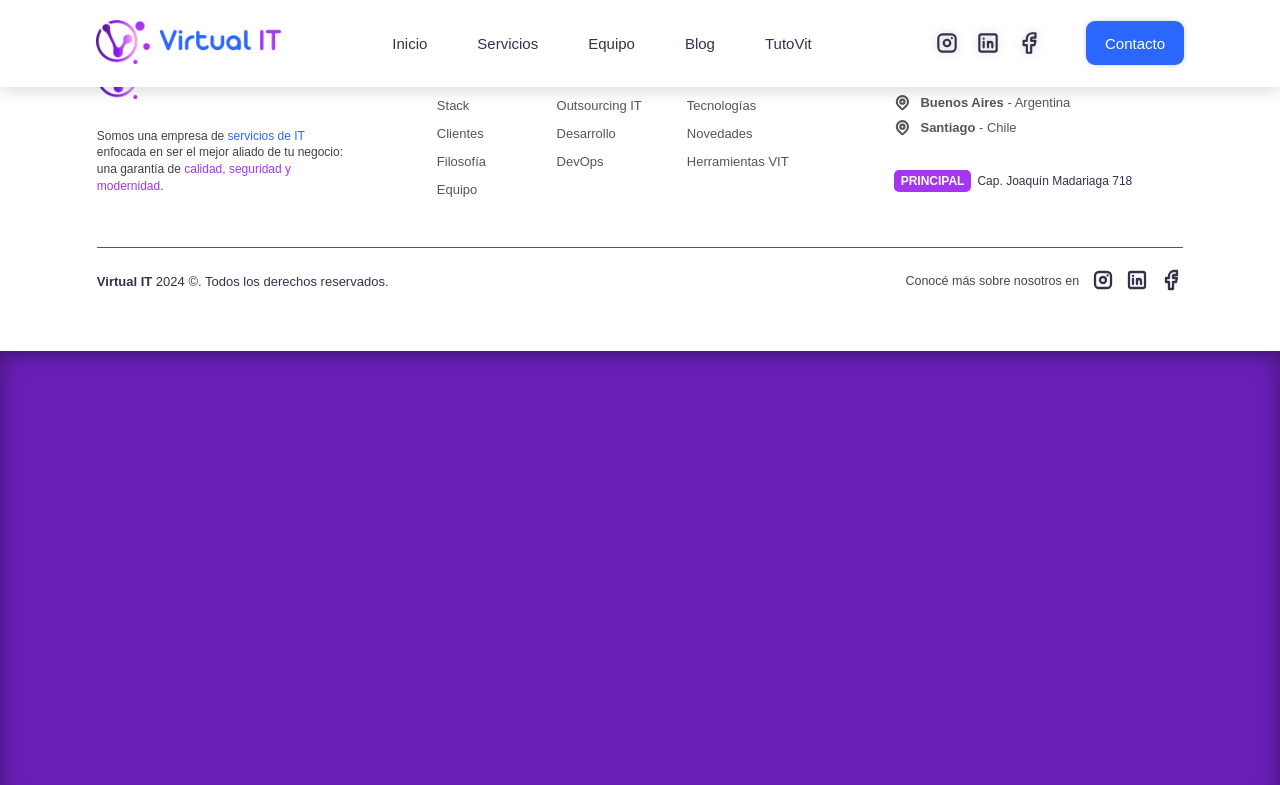
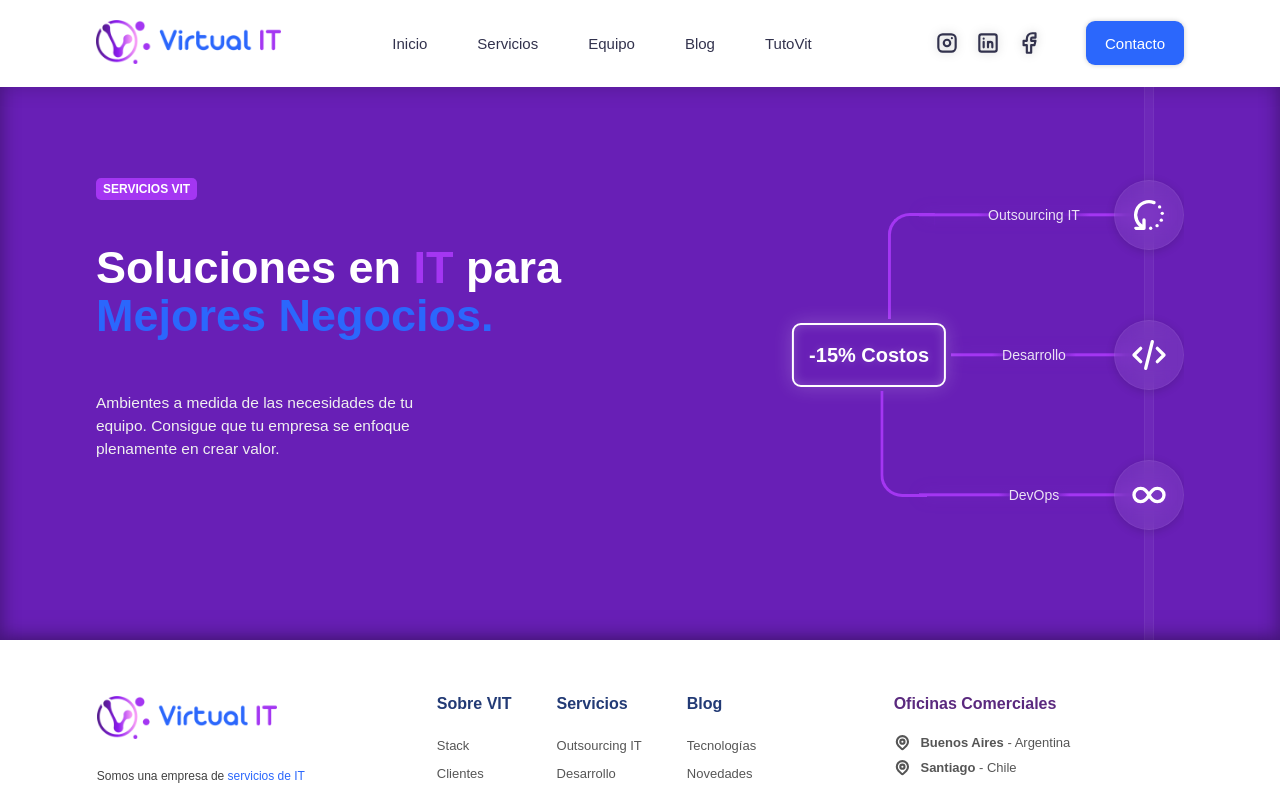
Before and after one commit to ivanbonomi13/vit-site, a React (Vite) app: page /equipo in a window 1280 px wide. Shown: the top 785 px of the page. Built offline with nearby package versions, Linux system fonts and the light colour scheme; a web font is replaced by a local one.

Commit message:
agregado de group

```diff
--- /dev/null
+++ b/public/styles/components/grouphero.css
@@ -0,0 +1,246 @@
+.group {
+    position: relative;
+    overflow: hidden;
+}
+
+.group-container {
+    position: relative;
+    text-align: left;
+
+    color: #fff;
+    height: 100vh;
+    max-height: calc(1280px * 0.5);
+
+    display: flex;
+    align-items: center;
+    justify-content: start;
+}
+
+.group-main-quote {
+    font-size: 45px;
+    margin-bottom: 50px;
+    line-height: 1.08;
+}
+
+.group-main-quote strong:first-of-type {
+    color: var(--main-purple);
+}
+
+.group-main-quote strong:last-of-type {
+    color: var(--main-blue);
+}
+
+.group-secondary-quote {
+    line-height: 1.5;
+    font-size: 15.5px;
+    color: rgb(240, 240, 240);
+    display: block;
+    text-wrap: wrap;
+    max-width: 340px;
+}
+
+.group-bg {
+    overflow: hidden;
+    position: absolute;
+    width: 100%;
+    min-height: 100%;
+    z-index: -48 !important;
+    display: flex;
+    align-items: center;
+    justify-content: end;
+}
+
+.group-bg::before {
+    content: '';
+    position: absolute;
+
+    top: 0;
+    right: 35px;
+
+    height: 100%;
+    width: 8px;
+
+    transform: translateX(-35px);
+
+    background-color: rgba(255, 255, 255, 0.038);
+    border: 1px solid rgba(255, 255, 255, 0.05);
+    transform: translateX(50%);
+    z-index: -18;
+}
+
+.group-bg-box {
+    position: absolute;
+    display: flex;
+    align-items: center;
+    justify-content: center;
+    right: 0;
+    top: 50%
+}
+
+.group-bg-box:first-of-type {
+    transform: translateY(-140px);
+}
+
+.group-bg-box:nth-of-type(2) {
+    transform: translateY(0);
+}
+
+.group-bg-box:last-of-type {
+    transform: translateY(140px);
+}
+
+.group-bg-icon {
+    position: relative;
+    width: 70px;
+    stroke-width: 2;
+    stroke: #fff;
+    border-radius: 50%;
+    border: 1px solid rgba(255, 255, 255, 0.06);
+    padding: 14px;
+    background-color: rgba(255, 255, 255, 0.08);
+    backdrop-filter: blur(10px);
+    box-shadow: 0 2px 10px #00000026;
+    transition: scale .2s ease, background-color .2s ease;
+}
+
+.group-box-text {
+    text-wrap: nowrap;
+    font-weight: 500;
+    position: absolute;
+    font-size: 14px;
+    padding: 0 10px;
+    color: #fffd;
+    background: linear-gradient(to left, #681FB600, #681FB6, #681FB6, #681FB6, #681FB600);
+    right: 0;
+    transform: translateX(calc(-150px + 50%));
+}
+
+.group-bg-box::after {
+    content: '';
+    position: absolute;
+    top: 50%;
+    left: -100%;
+    transform: translate(-50%, -50%);
+    width: 250px;
+    height: 3.4px;
+    background-color: var(--main-purple);
+    box-shadow: 0 0 18px #a436f238;
+    z-index: -2;
+}
+
+.group-bg-box:nth-of-type(2):after {
+    width: 186px;
+}
+
+.group-bg-box:first-of-type .group-box-text::after {
+    content: '';
+    position: absolute;
+    width: 44px;
+    height: 103px;
+    border-top-left-radius: 22px;
+    border: 3.8px solid var(--main-purple);
+    border-bottom: none;
+    border-right: none;
+    background: none;
+    top: 50%;
+    left: -100%;
+    transform: translate(22px, -2px);
+    z-index: -3;
+}
+
+.group-bg-box:nth-of-type(2) .group-box-text::after {
+    content: '-15% Costos';
+    font-size: 20px;
+    font-weight: 700;
+    position: absolute;
+    transform: translate(0, 50%);
+    color: #fff;
+    border: 2px solid #fff;
+    background: none;
+    border-radius: var(--border-radius);
+    padding: 20px 15px;
+    text-shadow: 0 0 10px #fff3;
+    box-shadow: 0 0 20px #fff3, inset 0 0 12px #fff3;
+    bottom: 50%;
+    left: -200px;
+    z-index: 20 !important;
+}
+
+.group-bg-box:last-of-type .group-box-text::after {
+    content: '';
+    position: absolute;
+    width: 44px;
+    height: 103px;
+    border-bottom-left-radius: 22px;
+    border: 3.8px solid var(--main-purple);
+    border-top: none;
+    border-right: none;
+    background: none;
+    bottom: 0;
+    left: -100%;
+    transform: translate(-48px, -5px);
+    z-index: -3;
+}
+
+.group-ad {
+    margin-bottom: 48px;
+}
+
+.group-ad-box {
+    font-size: 12px;
+    font-weight: 700;
+    background-color: var(--main-purple);
+    padding: 4px 7px;
+    border-radius: 5px;
+    margin-right: 6px;
+}
+
+
+@media(max-width: 780px){
+
+    .group-bg{
+        top: 20%;
+        right: 0%;
+    }
+
+    .group-bg-box:first-of-type {
+        transform: translateY(-120px);
+    }
+
+    .group-bg-box:nth-of-type(2) {
+        transform: translateY(0);
+    }
+
+    .group-bg-box:last-of-type {
+        transform: translateY(120px);
+    }
+
+
+    .group-bg-box:first-of-type .group-box-text::after{
+        height: 90px;
+        width: 60px;
+        left: -110px;
+    }
+
+    .group-bg-box:nth-of-type(2) .group-box-text::after{
+        left: -165px;
+        font-size: 15px;
+    }
+
+    .group-bg-box:last-of-type .group-box-text::after{
+        height: 89px;
+        width: 60px;
+        left: -65px;
+        top: -79px;
+    }
+
+    .group-bg-box::after{
+        width: 200px;
+    }
+}
+
+@media(max-width: 480px){
+    .group-bg{
+        display: none;
+    }
+}
--- a/src/App.jsx
+++ b/src/App.jsx
@@ -14,6 +14,7 @@ import { Header } from './components/site/Header'
 import { Footer } from './components/site/Footer'
 import { LandingPage } from './components/pages/home/LandingPage'
 import { Services } from './components/pages/services/Services'
+import { Group } from './components/pages/group/Group'
 
 export const App = () => {
     return (
@@ -22,6 +23,7 @@ export const App = () => {
             <Routes>
                 <Route path="/" element={<LandingPage />} />
                 <Route path="/servicios" element={<Services/>} />
+                <Route path="/equipo" element={<Group/>} />
             </Routes>
             <Footer />
         </Router>
--- /dev/null
+++ b/src/components/pages/group/Group.jsx
@@ -0,0 +1,10 @@
+import { GroupHero } from "./GroupHero"
+
+export const Group = () => {
+    return (
+        <>
+            <GroupHero />
+
+        </>
+    )
+}
--- /dev/null
+++ b/src/components/pages/group/GroupBackground.jsx
@@ -0,0 +1,39 @@
+import { Icon } from '../../Icon';
+import { getIcons } from '../../Icons';
+
+const group = [
+    {
+        'name': 'Outsourcing IT',
+        'path': '#outsourcing',
+        'icon': getIcons('services', undefined, 'outsourcing')
+    },
+    {
+        'name': 'Desarrollo',
+        'path': '#development',
+        'icon': getIcons('services', undefined, 'development')
+    },
+    {
+        'name': 'DevOps',
+        'path': '#devops',
+        'icon': getIcons('services', undefined, 'devops')
+    }
+];
+
+export const GroupBackground = () => {
+    return (
+        <div className='group__container__bg group-bg'>
+            {
+                group.map((group, index) =>
+                    <a href={group.path} key={index} className='group__container__bg__box group-bg-box'>
+                        <span className='group__container__bg__box__text group-box-text'>
+                            {group.name}
+                        </span>
+                        <Icon className={'group__container__bg__box__icon group-bg-icon'}>
+                            {group.icon}
+                        </Icon>
+                    </a>
+                )
+            }
+        </div>
+    )
+}
--- /dev/null
+++ b/src/components/pages/group/GroupHero.jsx
@@ -0,0 +1,27 @@
+import '../../../../public/styles/components/grouphero.css'
+
+import { GroupBackground } from './GroupBackground'
+
+export const GroupHero = () => {
+    return (
+        <main className='group section'>
+            <div className='group__container group-container section-container'>
+                <GroupBackground />
+                <div className='group__container__content group-content'>
+                    <div className='group__container__content__ad group-ad'>
+                        <span className='group__container__content__ad__box group-ad-box not-selectable'>
+                            SERVICIOS VIT
+                        </span>
+                    </div>
+                    <h1 className='group__container__content__quote group-main-quote'>
+                        Soluciones en <strong>IT</strong> para<br />
+                        <strong>Mejores Negocios.</strong>
+                    </h1>
+                    <span className='group__container__content__quote group-secondary-quote'>
+                        Ambientes a medida de las necesidades de tu equipo. Consigue que tu empresa se enfoque plenamente en crear valor.
+                    </span>
+                </div>
+            </div>
+        </main>
+    )
+}
--- a/src/components/pages/home/about/Team.jsx
+++ b/src/components/pages/home/about/Team.jsx
@@ -47,12 +47,6 @@ const team = [
                 'role': 'SysAdmin - DBA Senior',
                 'icon': getIcons('team', 'executive', 'sys-admin-dba-senior'),
                 'linkedin': 'https://www.linkedin.com/in/nazareno-peralta/'
-            },
-            {
-                'name': 'Elian Denon',
-                'role': 'SysAdmin - DBA',
-                'icon': getIcons('team', 'executive', 'sys-admin-dba'),
-                'linkedin': 'https://www.linkedin.com/in/elian-denon/'
             },
             {
                 'name': 'Lucas Infantino',
```
Also changed, not shown: 1 other file (tests, documents, lock files or other folders).
